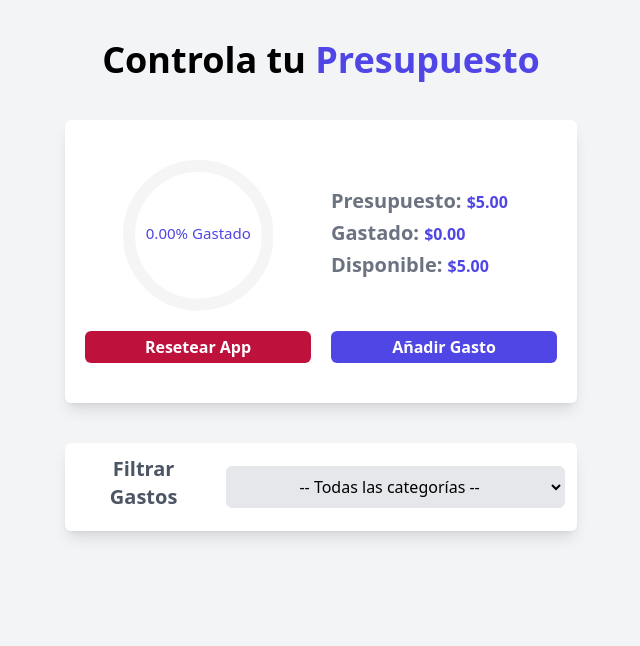
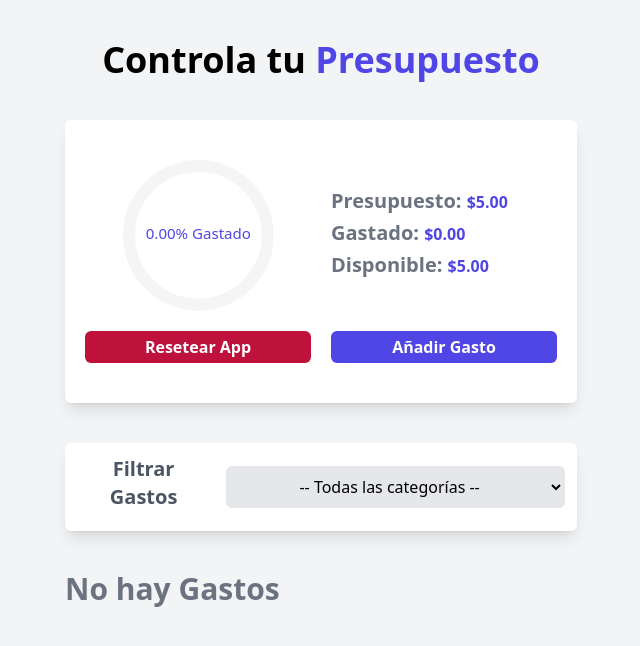
Before and after one commit to AtochePascual-Dev/Control-Presupuesto-React, a React (Vite) app: page / in a window 1280 px wide. Both pictures are taken after typing "5" into the empty fields and a click on the input "Ingresar Presupuesto". Shown: the top 646 px of the page, without its empty margins (319-959 px from the left). Built offline with nearby package versions, Linux system fonts and the light colour scheme.

Commit message:
[FEATURE] titulo listado

```diff
--- a/src/App.jsx
+++ b/src/App.jsx
@@ -58,6 +58,16 @@ function App() {
                 setGastosFiltrados={setGastosFiltrados}
               />
 
+              {
+                categoriaFiltro
+                  ? gastosFiltrados.length > 0
+                    ? <h2 className="w-11/12 max-w-lg mx-auto mb-5 text-3xl font-black text-gray-500">{categoriaFiltro}</h2>
+                    : <h2 className="w-11/12 max-w-lg mx-auto mb-5 text-3xl font-black text-gray-500">No hay Gastos en esta categoría</h2>
+                  : gastos.length > 0
+                    ? <h2 className="w-11/12 max-w-lg mx-auto mb-5 text-3xl font-black text-gray-500">Tus Gastos</h2>
+                    : <h2 className="w-11/12 max-w-lg mx-auto mb-5 text-3xl font-black text-gray-500">No hay Gastos</h2>
+              }
+
               <ListaGastos
                 gastos={gastos}
                 setGastos={setGastos}
```
